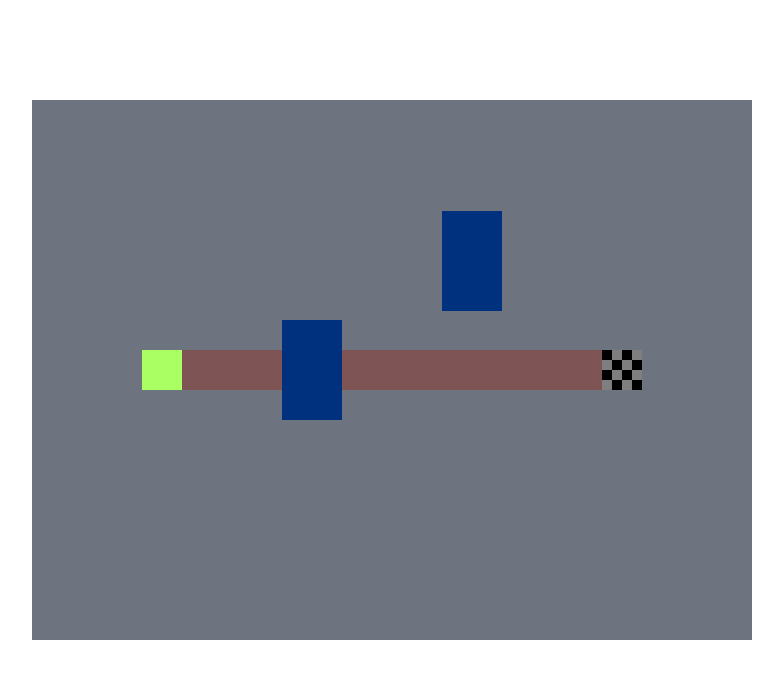
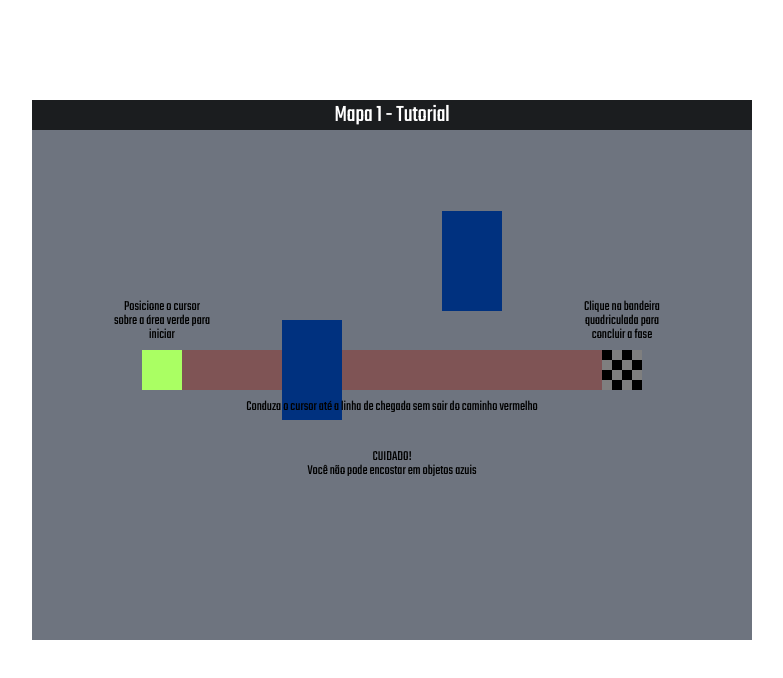
Before and after one commit to pedrovitore/CSS-Labyrinth, a plain HTML site: page map1.html in a window 1280 px wide. Shown: the whole page, without its empty margins (248-1031 px from the left). Drawn offline with Linux system fonts and the light colour scheme; a web font is replaced by a local one.

Commit message:
fimdodia07062019
CHANGELOG
*Aplicadas cores da paleta
*Adicionado efeito de entrada no .LABYRINTH
*Adicionado botão "INICIAR" no menu inicial
*Adicionado cabeçalho nas fases
*Adicionadas dicas de gameplay nas duas primeiras fases

```diff
--- a/css/labyrinth.css
+++ b/css/labyrinth.css
@@ -8,7 +8,7 @@
 }
 .path {
     position: absolute;
-    background-color: #FFAAAA;
+    background-color: #FFAAAC;
     /* Definir tamanho e espaçamento dentro do css do map usando ID do objeto */
 }
 .start {
@@ -29,6 +29,32 @@
     width: 720px;
     height: 540px;
     z-index: 998;
+}
+.cabecalho {
+    position: absolute;
+    top: 0;
+    left: 0;
+    width: 100%;
+    height: 30px;
+    background-color: rgba(0, 0, 0, 0.5);
+    z-index: 999;
+}
+.cabecalho span {
+    position: relative;
+    display: block;
+    margin: 0 auto 0 auto;
+    color: #FFFFFF;
+    font-family: "Teko", sans-serif;
+    font-size: 24px;
+    text-align: center;
+    padding: 3px;
+}
+.dica {
+    position: absolute;
+    color: #000000;
+    font-family: "Teko", sans-serif;
+    font-size: 14px;
+    text-align: center;
 }
 .game-win {
     position: absolute;
--- a/css/map1.css
+++ b/css/map1.css
@@ -39,6 +39,26 @@
     animation: mov-ob1 1.3s infinite;
     animation-direction: alternate;
     animation-timing-function: ease-in-out;
+}
+#dica-start {
+    top: 200px;
+    left: 80px;
+    width: 100px;
+}
+#dica-path {
+    top: 300px;
+    left: 200px;
+    width: 320px;
+}
+#dica-obstacle {
+    top: 350px;
+    left: 200px;
+    width: 320px;
+}
+#dica-goal {
+    top: 200px;
+    left: 540px;
+    width: 100px;
 }
 
 @keyframes mov-ob1 {
--- a/css/map2.css
+++ b/css/map2.css
@@ -30,6 +30,11 @@
     animation: mov-ob1 4s infinite;
     animation-direction: alternate;
     animation-timing-function: ease-in-out;
+}
+#dica-imovel {
+    top: 80px;
+    left: 200px;
+    width: 320px;
 }
 
 @keyframes mov-ob1 {
--- a/map1.html
+++ b/map1.html
@@ -6,6 +6,8 @@
         <link rel="stylesheet" href="css/reset.css">
         <link rel="stylesheet" href="css/labyrinth.css">
         <link rel="stylesheet" href="css/map1.css">
+        <link rel="stylesheet" href="https://fonts.googleapis.com/css?family=Teko&display=swap">
+        <link rel="stylesheet" href="https://fonts.googleapis.com/css?family=Chango&display=swap">
     </head>
     <body oncontextmenu="return false;">
         <div class="container">
@@ -19,6 +21,12 @@
             <div class="obstacle" id="ob1"></div>
             <div class="obstacle" id="ob2"></div>
             <div class="level-lock"></div>
+            <div class="cabecalho"><span>Mapa 1 - Tutorial</span></div>
+            <div class="dica" id="dica-start"><span>Posicione o cursor sobre a área verde para iniciar</span></div>
+            <div class="dica" id="dica-path"><span>Conduza o cursor até a linha de chegada sem sair do caminho vermelho</span></div>
+            <div class="dica" id="dica-obstacle"><span>CUIDADO!<br>Você não pode encostar em objetos azuis</span></div>
+            <div class="dica" id="dica-goal"><span>Clique na bandeira quadriculada para concluir a fase</span></div>
+            <div class="cabecalho"><span>Mapa 1 - Tutorial</span></div>
             <div class="game-win">
                 <div class="next-level">
                     <p>Você venceu!</p>
```
Also changed, not shown: css/index.css (+61 -4 lines), index.html (+1 -1 lines), map2.html (+4 -0 lines), map3.html (+1 -0 lines), map4.html (+1 -0 lines).
